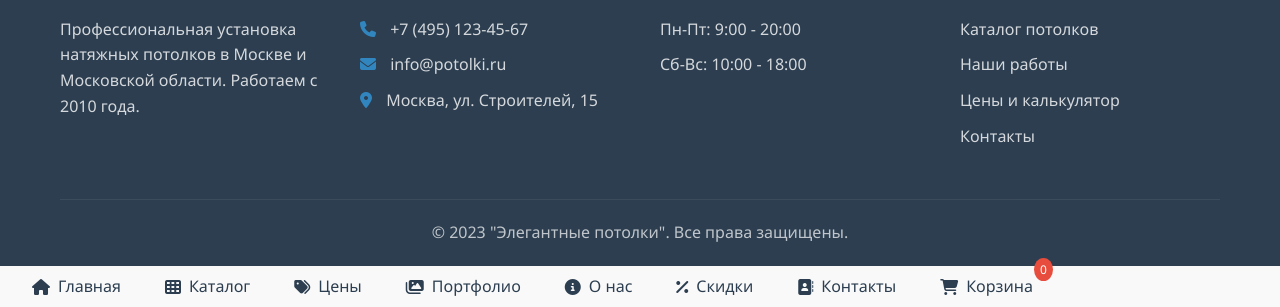
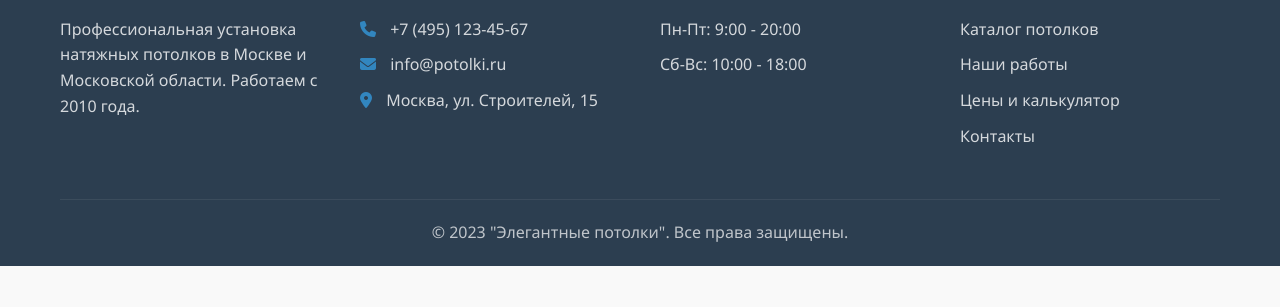
Before and after one commit to AlfaTav/elegant-ceilings, a plain HTML site: page catalog.html in a window 1280 px wide. Shown: the part 1558-1865 px from the top of the page. After the commit the page ends 1824 px from the top, so only its background shows below. Drawn offline with Linux system fonts and the light colour scheme.

Commit message:
catalog.html

```diff
--- a/catalog.html
+++ b/catalog.html
@@ -253,17 +253,3 @@
     </script>
 </body>
 </html>
-<!-- В файлах index.html, catalog.html, prices.html, etc. -->
-<nav class="nav">
-    <ul>
-        <li><a href="index.html"><i class="fas fa-home"></i> Главная</a></li>
-        <li><a href="catalog.html"><i class="fas fa-th"></i> Каталог</a></li>
-        <li><a href="prices.html"><i class="fas fa-tags"></i> Цены</a></li>
-        <li><a href="portfolio.html"><i class="fas fa-images"></i> Портфолио</a></li>
-        <li><a href="about.html"><i class="fas fa-info-circle"></i> О нас</a></li>
-        <!-- ДОБАВЬТЕ ЭТУ СТРОКУ ↓ -->
-        <li><a href="discounts.html"><i class="fas fa-percent"></i> Скидки</a></li>
-        <li><a href="contacts.html"><i class="fas fa-address-book"></i> Контакты</a></li>
-        <li><a href="#" class="cart-link"><i class="fas fa-shopping-cart"></i> Корзина <span class="cart-count">0</span></a></li>
-    </ul>
-</nav>
```
